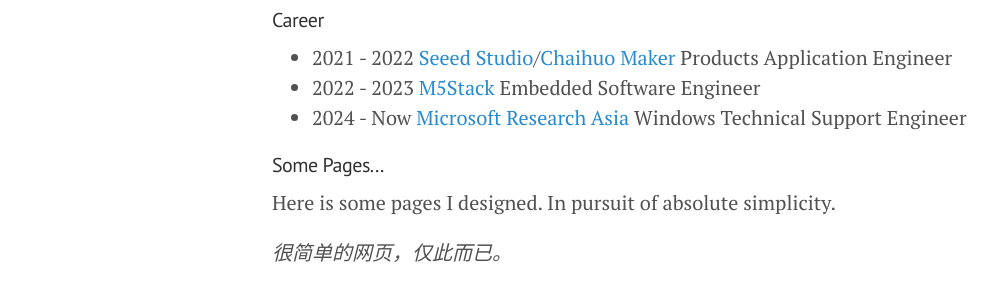
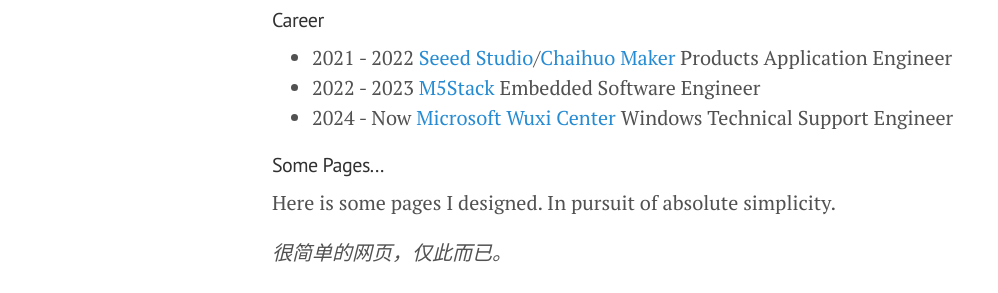
Before and after one commit to IcingTomato/icing.fun, a Jekyll site: the page built from about.md, in a window 1280 px wide. Shown: the part 854-1147 px from the top of the page, without its empty margins (8-1006 px from the left). Built offline with Jekyll 4.4.1, drawn with Linux system fonts in a browser that asks for light colours.

Commit message:
Change: Change about

```diff
--- a/_config.yml
+++ b/_config.yml
@@ -1,7 +1,7 @@
 # Setup
 title:               IcingTomato's Archive
 tagline:             'A Very Simple Knowledge Archive'
-description:         'A Cyber Critter in @Microsoft Shanghai.'
+description:         'A Cyber Critter in @Microsoft Wuxi.'
 url:                 http://icing.fun
 baseurl:             ''
 paginate:            5
--- a/_posts/2024-01-11-how_tcp_ip_work.markdown
+++ b/_posts/2024-01-11-how_tcp_ip_work.markdown
@@ -1,7 +1,7 @@
 ---
 layout: post
 title:  "TCP/IP 是如何工作的"
-tags: network windows zh-cn
+tags: network windows en-us
 ---
 
 # How TCP/IP Works
--- /dev/null
+++ b/_posts/2024-01-20-intel_joule.markdown
@@ -0,0 +1,5 @@
+---
+layout: post
+title:  "Intel Joule 开发板完全使用教程"
+tags: intel x86 zh-cn
+---
--- a/about.md
+++ b/about.md
@@ -31,7 +31,7 @@ title: About
     <ul>
         <li>2021 - 2022 <a href="https://www.seeed.cc/">Seeed Studio</a>/<a href="https://www.chaihuo.org/">Chaihuo Maker</a> Products Application Engineer</li>
         <li>2022 - 2023 <a href="https://m5stack.com/">M5Stack</a> Embedded Software Engineer</li>
-        <li>2024 - Now <a href="https://www.msra.cn/">Microsoft Research Asia</a> Windows Technical Support Engineer</li>
+        <li>2024 - Now <a href="https://www.microsoftstore.com.cn/">Microsoft Wuxi Center</a> Windows Technical Support Engineer</li>
     </ul>
     <h4>Some Pages...</h4>
     <p>
```
